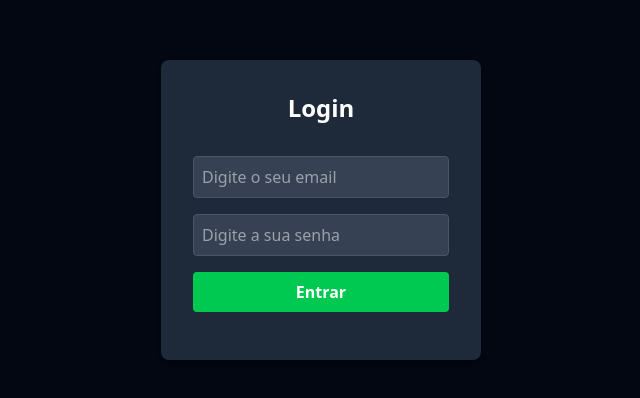
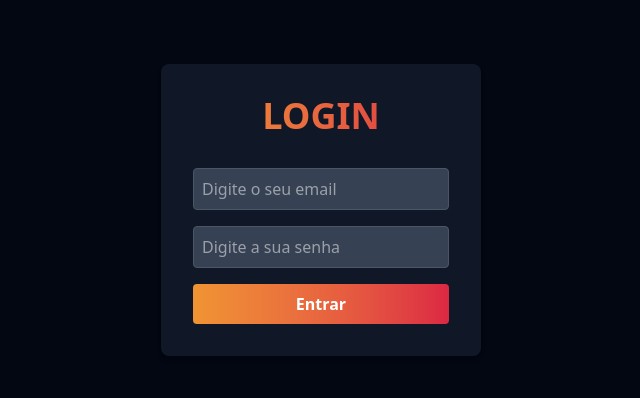
Before and after one commit to fmascena-dev/mini-instagram-vue, a Vue app in the folder mini-instagram-vue/: page / in a window 1280 px wide. Shown: the part 190-588 px from the top of the page, without its empty margins (319-959 px from the left). Built offline with nearby package versions, Linux system fonts and the light colour scheme.

Commit message:
feat(login): add basic form validation and authentication logic

```diff
--- a/mini-instagram-vue/src/pages/Login.vue
+++ b/mini-instagram-vue/src/pages/Login.vue
@@ -1,17 +1,63 @@
 <script setup>
+import { ref } from "vue";
+import { useRouter } from "vue-router";
+
+const email = ref("");
+const password = ref("");
+const router = useRouter();
+const error = ref("");
+
+const handleLogin = () => {
+  error.value = "";
+
+  const emailValido = email.value.endsWith("@gmail.com");
+  const passwordValido = password.value.length >= 6;
+
+  if (!emailValido || !passwordValido) {
+    error.value = "Email ou senha inválidos!";
+    return;
+  }
+
+  router.push("/feed");
+};
 </script>
 
 <template>
-    <div class="min-h-screen flex items-center justify-center bg-gray-950 text-white">
-        <form class="bg-gray-800 p-8 rounded-lg shadow-md w-80 space-y-4">
-            <h2 class="text-2xl font-bold text-center mb-8">Login</h2>
-            <input v-model="email" type="text" placeholder="Digite o seu email" class="w-full p-2 rounded bg-gray-700 border border-gray-600 focus:outline-none" />
-            <input v-model="password" type="password" placeholder="Digite a sua senha" class="w-full p-2 rounded bg-gray-700 border border-gray-600 focus:outline-none" />
+  <div
+    class="min-h-screen flex items-center justify-center bg-gray-950 text-white"
+  >
+    <form
+      class="bg-gray-900 p-8 rounded-lg shadow-md w-80 space-y-4"
+      @submit.prevent="handleLogin"
+    >
+      <h2
+        class="text-4xl font-bold text-center mb-8 bg-gradient-to-r from-[#f09433] via-[#dc2743] to-[#bc1888] bg-[length:200%_200%] bg-clip-text text-transparent animate-gradient"
+      >
+        LOGIN
+      </h2>
+      <input
+        v-model="email"
+        type="text"
+        placeholder="Digite o seu email"
+        class="w-full p-2 rounded bg-gray-700 border border-gray-600 focus:outline-none focus:border-[#f09433]"
+      />
+      <input
+        v-model="password"
+        type="password"
+        placeholder="Digite a sua senha"
+        class="w-full p-2 rounded bg-gray-700 border border-gray-600 focus:outline-none focus:border-[#f09433]"
+      />
 
-            <button type="submit" class="w-full bg-green-500 hover:bg-green-600 text-white font-bold py-2 px-4 rounded">Entrar</button>
+      <button
+        type="submit"
+        class="w-full py-2 rounded text-white font-semibold transition duration-300 cursor-pointer bg-gradient-to-r from-[#f09433] via-[#dc2743] to-[#bc1888] bg-[length:200%_200%] animate-gradient"
+      >
+        Entrar
+      </button>
 
-            <p></p>
-        </form>
-    </div>
-
+      <p v-if="error" class="bg-red-400 p-2 rounded font-bold text-center mt-2">
+        {{ error }}
+      </p>
+    </form>
+  </div>
 </template>
```
